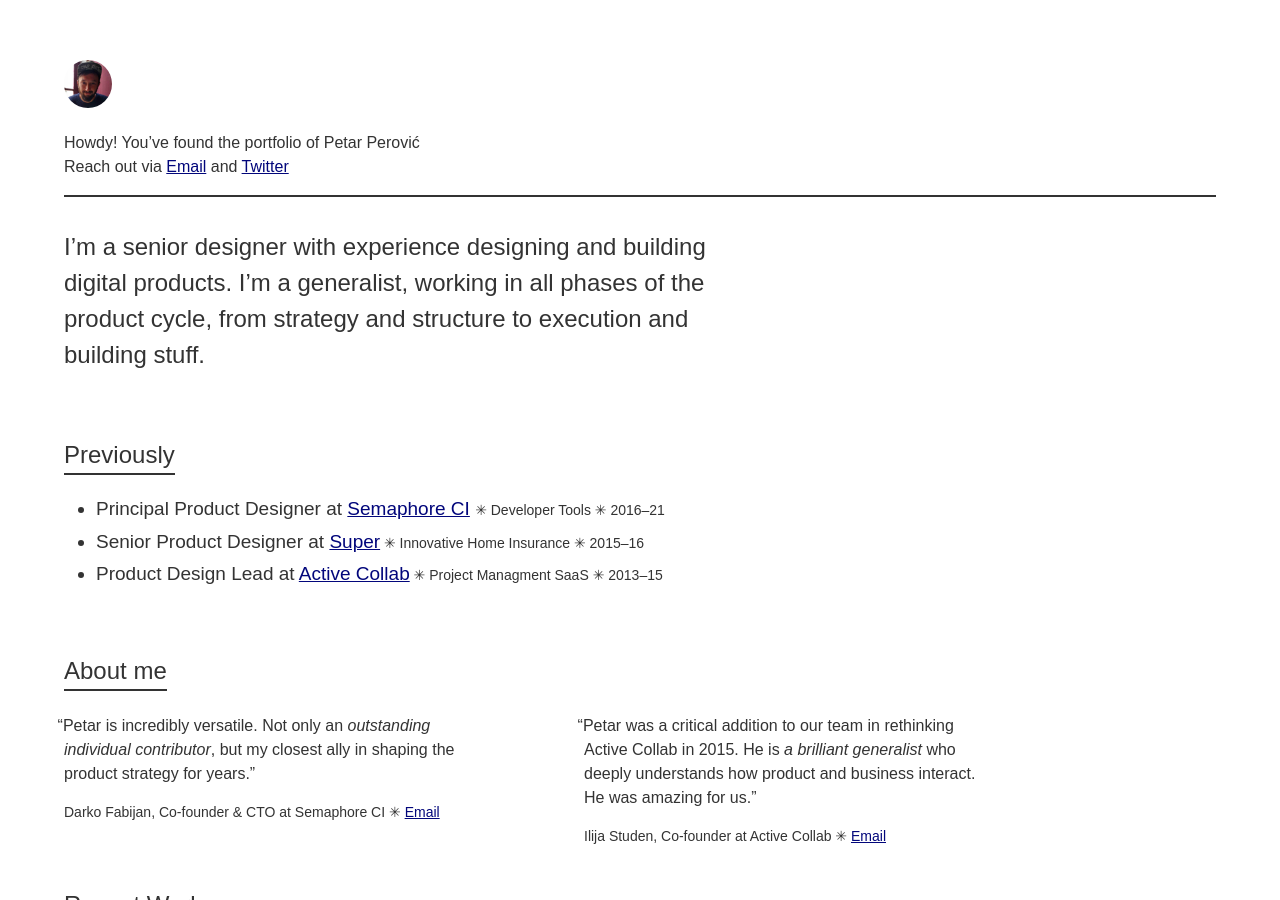
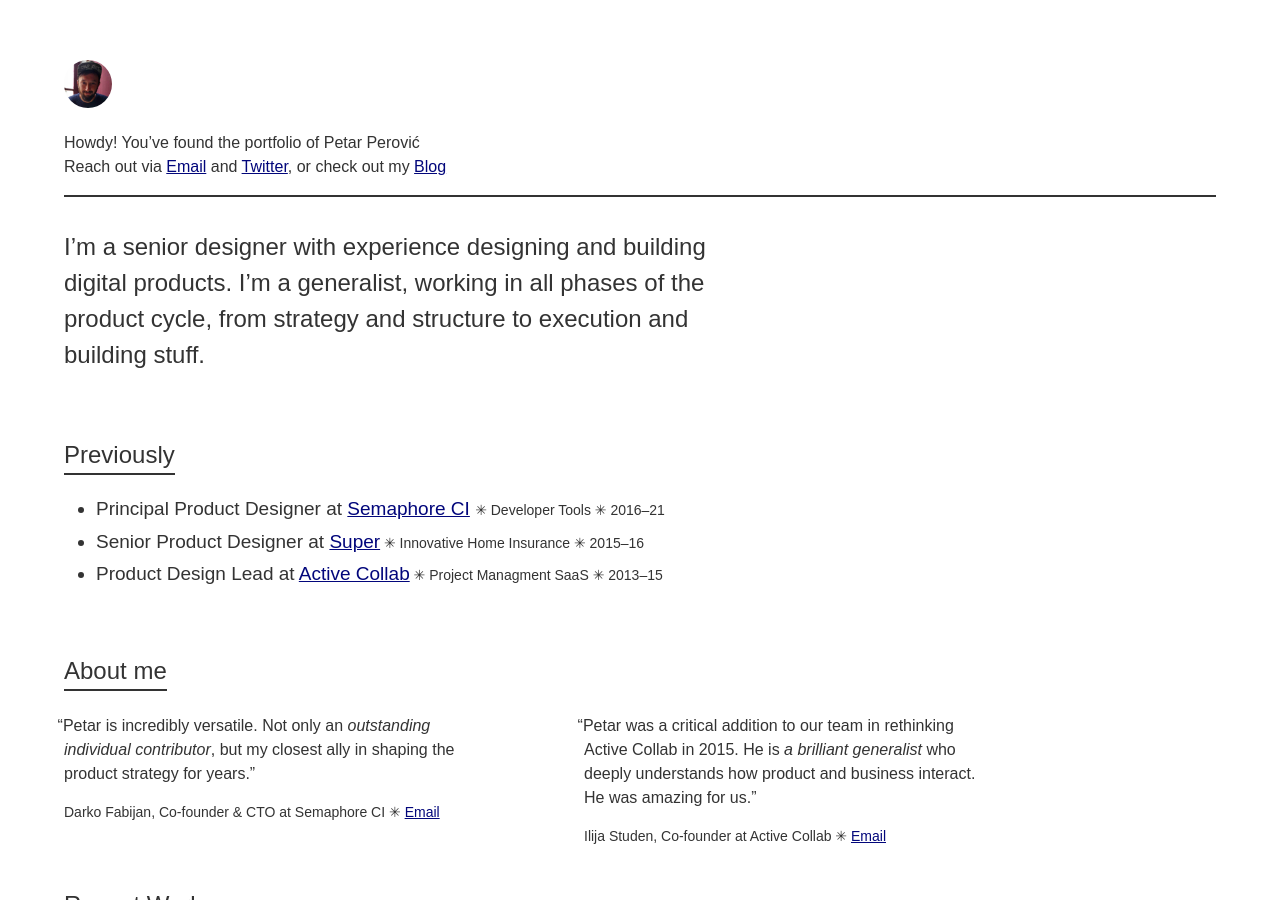
Before and after one commit to ropsii/ropsii.github.io, a Jekyll site: the page built from work.html, in a window 1280 px wide and 900 px high. Built offline with Jekyll 4.4.1, drawn with Linux system fonts in a browser that asks for light colours; some web fonts are replaced.

Commit message:
Link to blog from work page

```diff
--- a/_layouts/work.html
+++ b/_layouts/work.html
@@ -38,7 +38,7 @@
                         </p>
                         <p class="f6 mb0">Reach out via <a href="&#109;&#97;&#105;&#108;&#116;&#111;&#58;&#112;&#101;&#114;&#111;&#118;&#105;&#99;&#46;&#112;&#101;&#116;&#97;&#114;&#64;&#103;&#109;&#97;&#105;&#108;&#46;&#99;&#111;&#109;">&#69;&#109;&#97;&#105;&#108;</a>
                             and
-                            <a href="https://twitter.com/ropsii">Twitter</a></p>
+                            <a href="https://twitter.com/ropsii">Twitter</a>, or check out my <a href="{{ "/" | relative_url }}">Blog</a></p>
                     </div>
                 </div>
 
```
